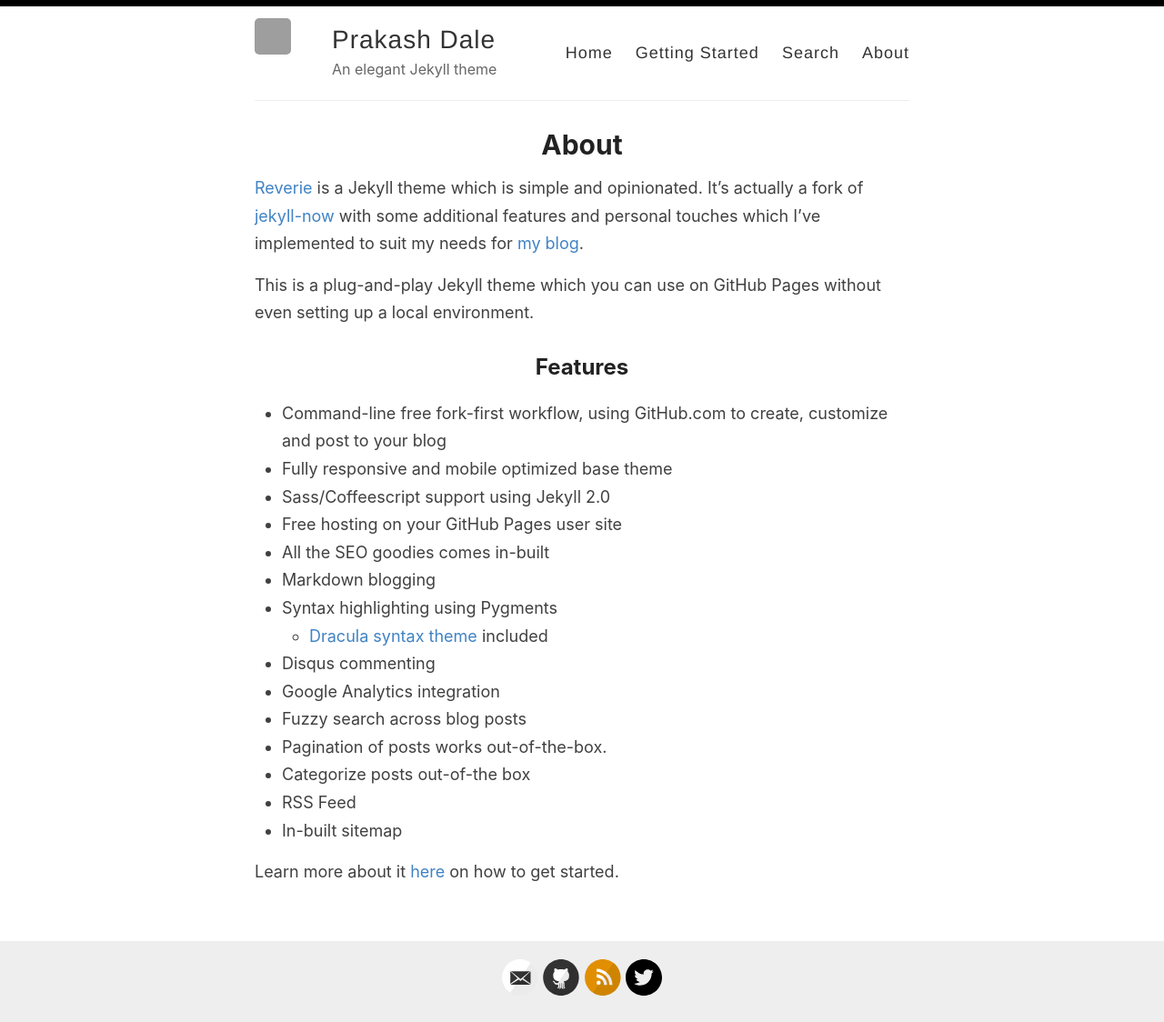
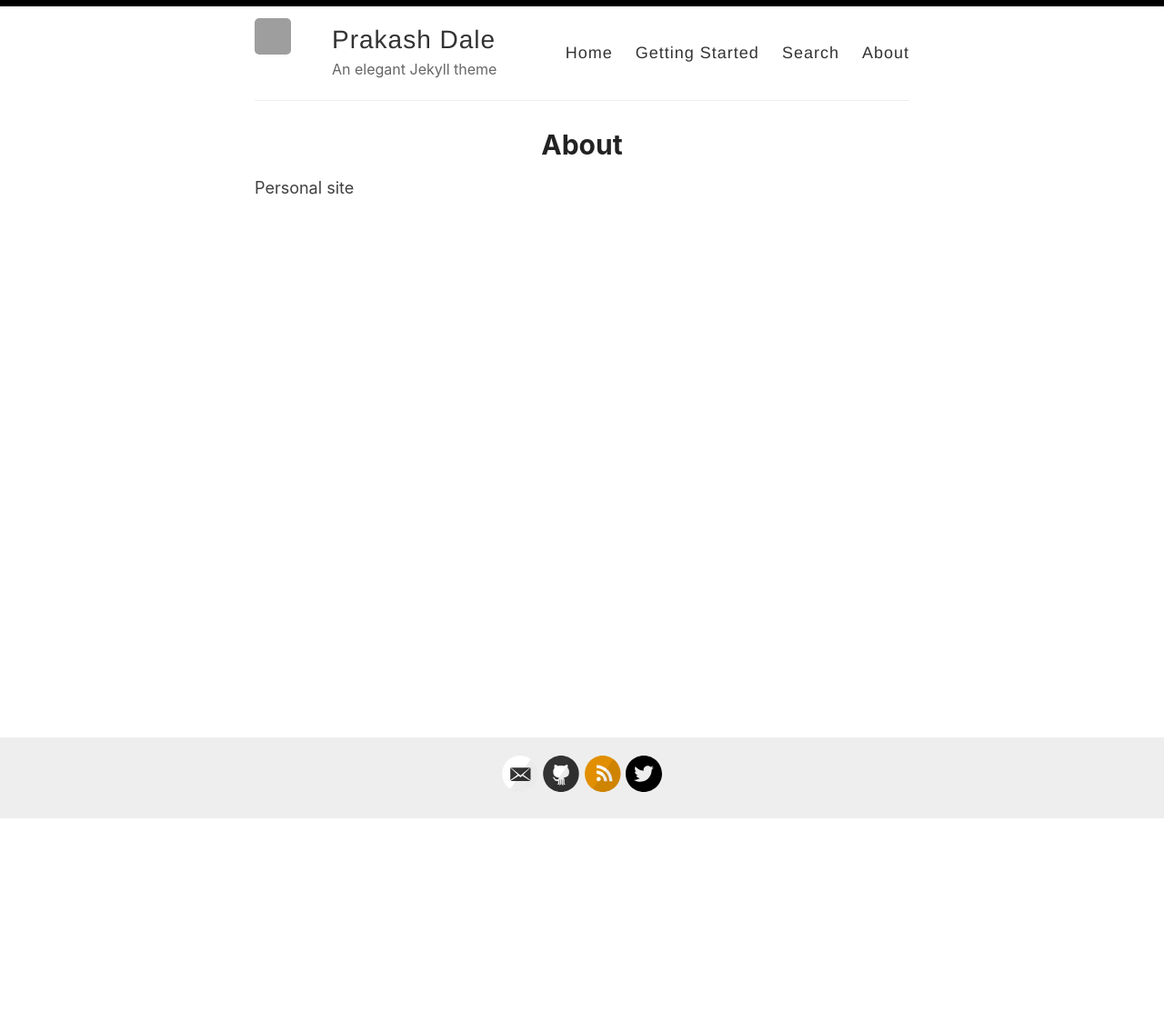
Before and after one commit to prakashdale/prakashdale.github.io, a Jekyll site: the page built from _pages/about.md, in a window 1280 px wide. Shown: the whole page at 91% size. Built offline with Jekyll 4.4.1, drawn with Linux system fonts in a browser that asks for light colours; after the commit the page ends 901 px from its top, so only the background shows below that; grey boxes are pictures that could not be loaded.

Commit message:
delete blogs

```diff
--- a/_pages/about.md
+++ b/_pages/about.md
@@ -4,26 +4,4 @@
 permalink: /about/
 ---
 
-[Reverie](https://github.com/amitmerchant1990/reverie) is a Jekyll theme which is simple and opinionated. It's actually a fork of [jekyll-now](https://github.com/barryclark/jekyll-now) with some additional features and personal touches which I've implemented to suit my needs for [my blog](https://www.amitmerchant.com).
-
-This is a plug-and-play Jekyll theme which you can use on GitHub Pages without even setting up a local environment.
-
-## Features
-
-- Command-line free fork-first workflow, using GitHub.com to create, customize and post to your blog
-- Fully responsive and mobile optimized base theme
-- Sass/Coffeescript support using Jekyll 2.0
-- Free hosting on your GitHub Pages user site
-- All the SEO goodies comes in-built
-- Markdown blogging
-- Syntax highlighting using Pygments
-    - [Dracula syntax theme](https://draculatheme.com/) included
-- Disqus commenting
-- Google Analytics integration
-- Fuzzy search across blog posts
-- Pagination of posts works out-of-the-box.
-- Categorize posts out-of-the box
-- RSS Feed
-- In-built sitemap
-
-Learn more about it [here](https://github.com/amitmerchant1990/reverie) on how to get started.
+Personal site
```
Also changed, not shown: _posts/2019-02-13-introducing-reverie-jekyll-theme.md (deleted, +0 -85 lines), _posts/2019-08-08-no-title-posts.md (deleted, +0 -6 lines), _posts/2019-12-11-pullquotes.md (deleted, +0 -14 lines), _posts/2019-7-27-super-long-article.md (deleted, +0 -11 lines), _posts/2019-7-27-this-post-demonstrates-post-content-styles.md (deleted, +0 -95 lines), _posts/2019-7-28-super-short-article.md (deleted, +0 -7 lines), _posts/2019-8-12-code-snippets.md (deleted, +0 -42 lines), _posts/2020-07-11-helloworld.md (added, +8 -0 lines), docker-compose.yml (added, +9 -0 lines).
